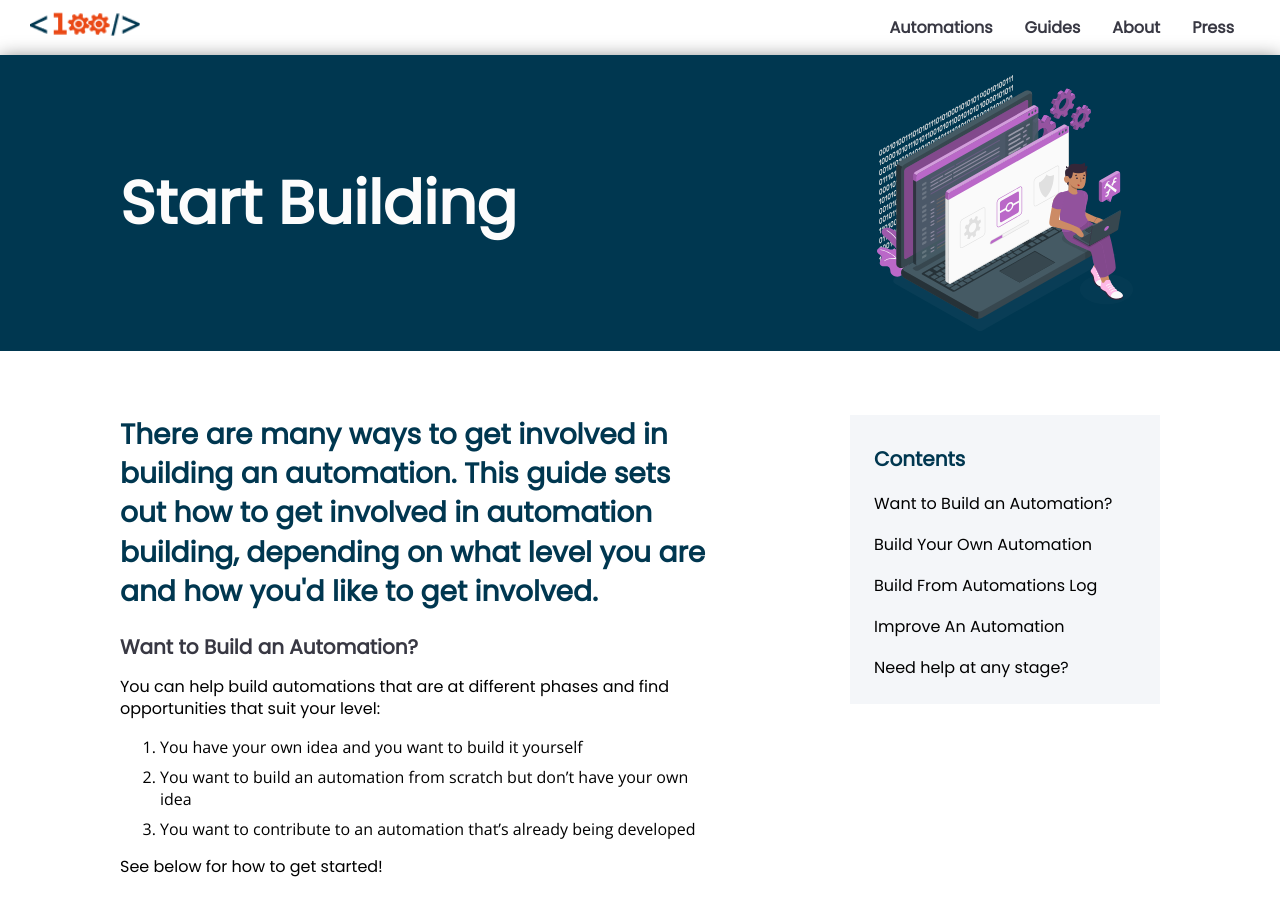
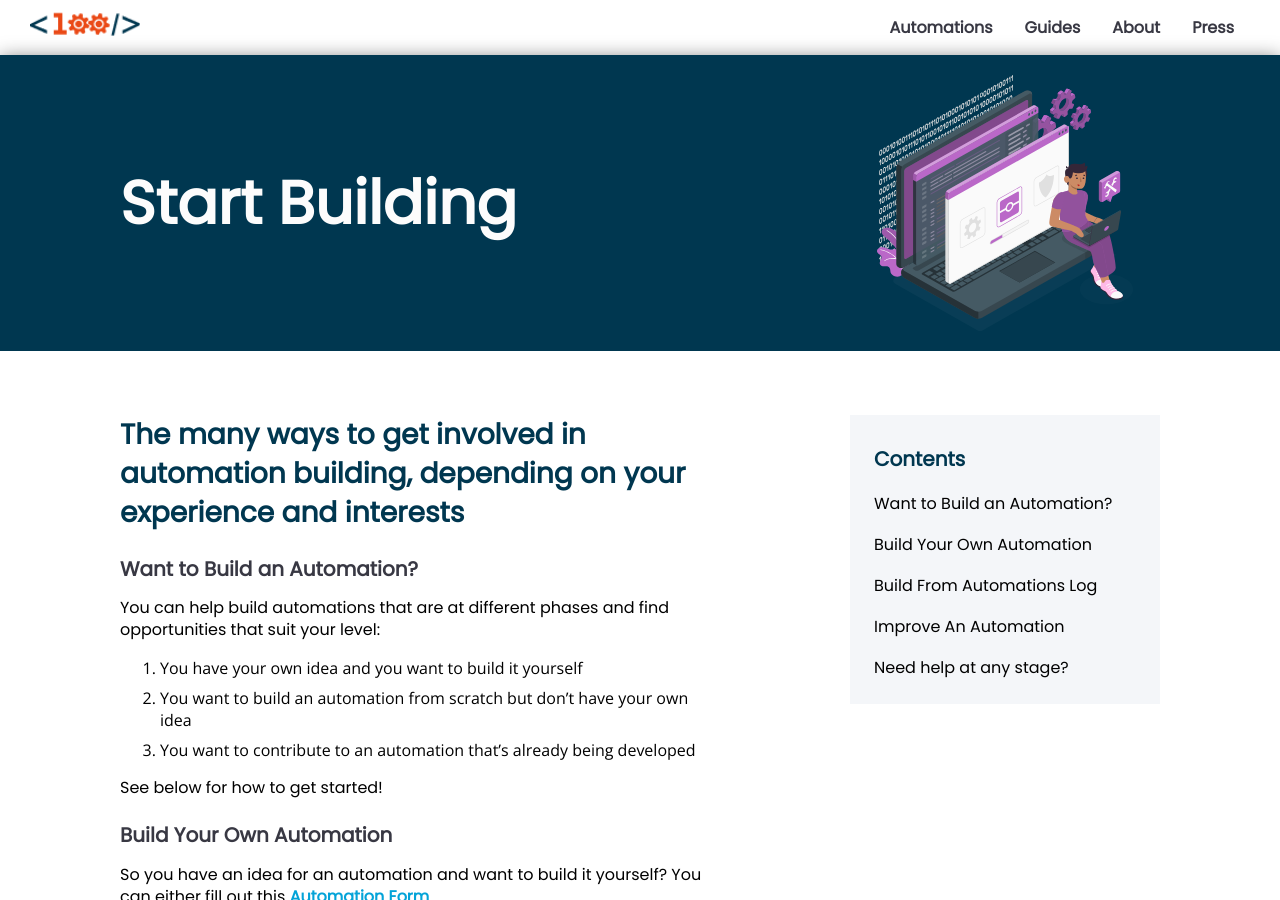
Before and after one commit to 100Automations/Website, a Jekyll site: the page built from _guides/start_building.md, in a window 1280 px wide and 900 px high. Built offline with Jekyll 4.4.1, drawn with Linux system fonts in a browser that asks for light colours.

Commit message:
edited description for length/clarity
old description: There are many ways to get involved in building an automation. This guide sets out how to get involved in automation building, depending on what level you are and how you'd like to get involved.

```diff
--- a/_guides/start_building.md
+++ b/_guides/start_building.md
@@ -1,11 +1,10 @@
 ---
 title: Start Building
-description: There are many ways to get involved in building an automation. This guide sets out how to get involved in automation building, depending on what level you are and how you'd like to get involved.
+description: The many ways to get involved in automation building, depending on your experience and interests
 status: active
 display: true
 category: 1
 ---
-
 
 ## Want to Build an Automation?
 You can help build automations that are at different phases and find opportunities that suit your level:
```
